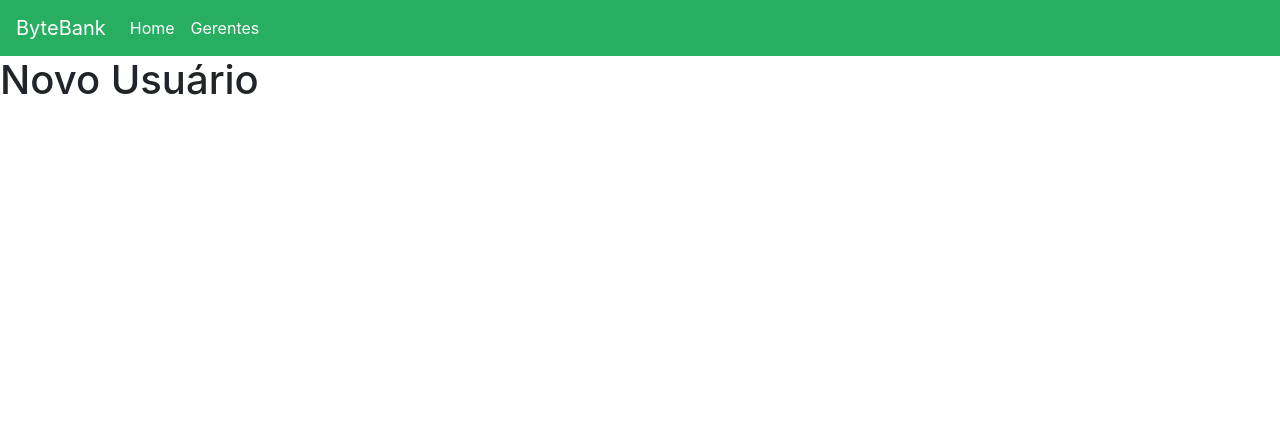
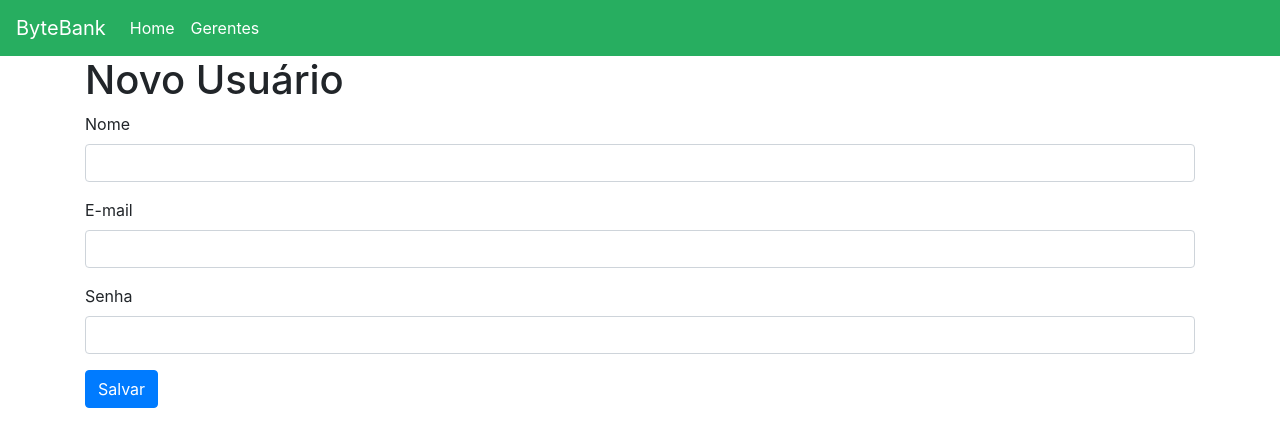
Before and after one commit to pinheiroduda/alura-vuejs-bytebank, a Vue app: page /#/cadastre-se in a window 1280 px wide. Shown: the top 446 px of the page. Built offline with nearby package versions, Linux system fonts and the light colour scheme.

Commit message:
✨ feat: creates new user form

```diff
--- a/src/views/NovoUsuario.vue
+++ b/src/views/NovoUsuario.vue
@@ -1,3 +1,20 @@
 <template>
-  <h1>Novo Usuário</h1>
+  <div class="container">
+    <h1>Novo Usuário</h1>
+    <form>
+      <div class="form-group">
+        <label for="">Nome</label>
+        <input type="text" class="form-control" />
+      </div>
+      <div class="form-group">
+        <label for="">E-mail</label>
+        <input type="email" class="form-control" />
+      </div>
+      <div class="form-group">
+        <label for="">Senha</label>
+        <input type="password" class="form-control" />
+      </div>
+      <button class="btn btn-primary" type="submit">Salvar</button>
+    </form>
+  </div>
 </template>
```
